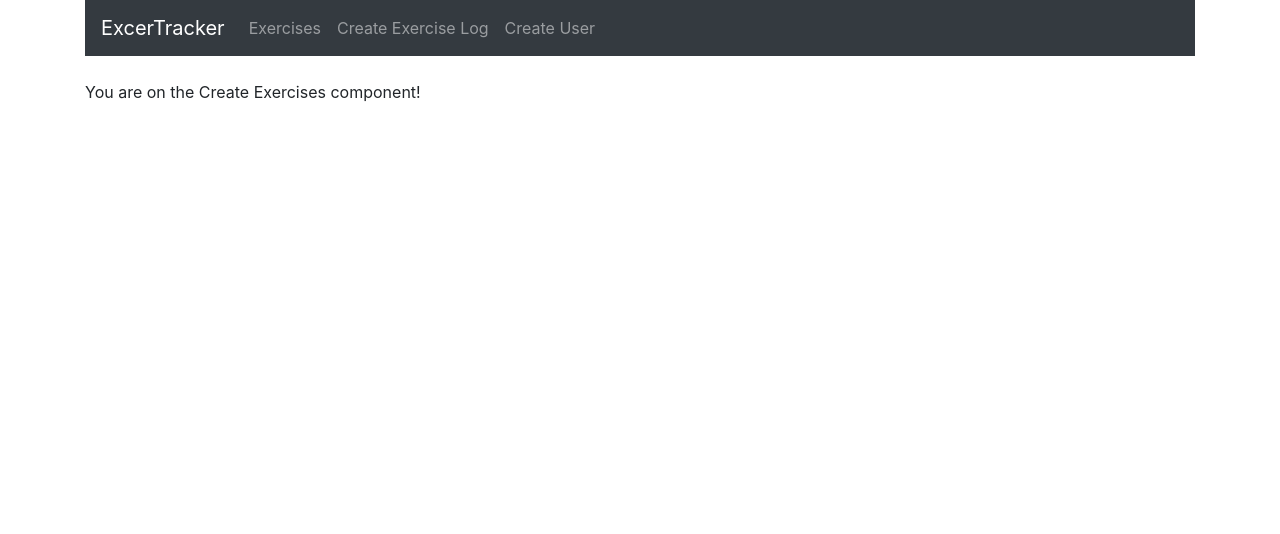
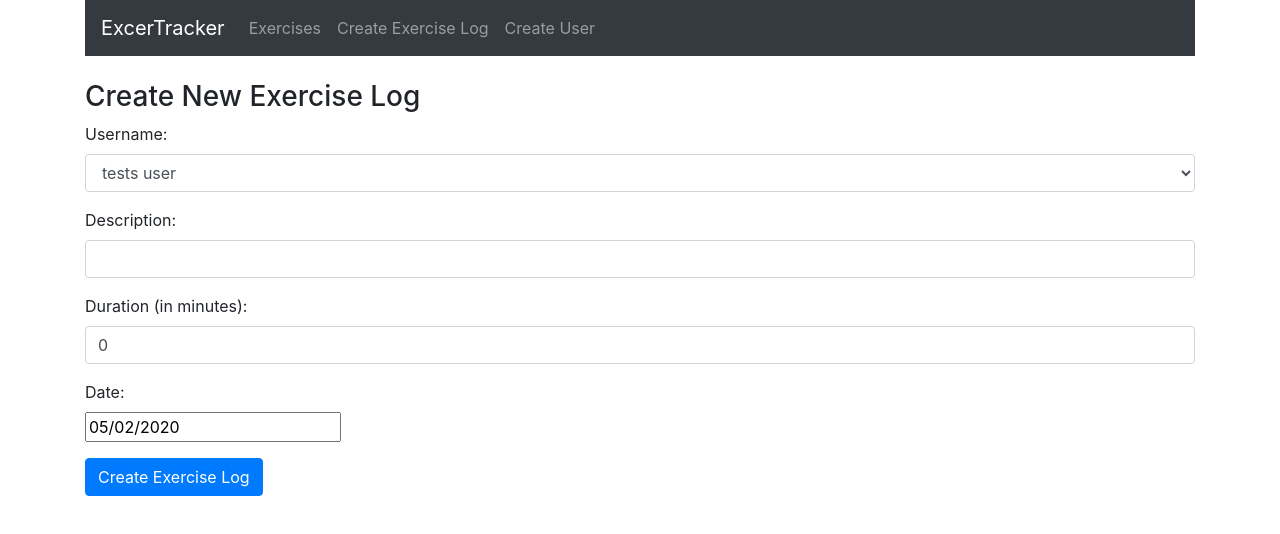
Before and after one commit to OliverLSanz/mern-exercise-tracker, a React (Create React App) app: page /create in a window 1280 px wide. Shown: the top 534 px of the page. Built offline with nearby package versions, Linux system fonts and the light colour scheme.

Commit message:
Add functionality to createUser and createExercise components

```diff
--- a/package.json
+++ b/package.json
@@ -8,6 +8,7 @@
     "@testing-library/user-event": "^7.2.1",
     "bootstrap": "^4.4.1",
     "react": "^16.13.1",
+    "react-datepicker": "^2.14.1",
     "react-dom": "^16.13.1",
     "react-router-dom": "^5.1.2",
     "react-scripts": "3.4.1"
--- a/src/components/create-exercise.component.js
+++ b/src/components/create-exercise.component.js
@@ -1,11 +1,136 @@
 import React, { Component } from 'react';
+import DatePicker from 'react-datepicker';
+import 'react-datepicker/dist/react-datepicker.css'
 
 export default class CreateExercise extends Component {
+  constructor(props) {
+    super(props);
+
+    // this code is needed so that the word "this" refers to the CreateExercise class in each method
+    // this way the methods can access this.setState
+    this.onChangeUsername = this.onChangeUsername.bind(this);
+    this.onChangeDescription = this.onChangeDescription.bind(this);
+    this.onChangeDuration = this.onChangeDuration.bind(this);
+    this.onChangeDate = this.onChangeDate.bind(this);
+    this.onSubmit = this.onSubmit.bind(this);
+
+    // create a state reflecting MongoDB exercise fields
+    // whenever the state changes, the component will update
+    this.state = {
+      username: '',
+      description: '',
+      duration: 0,
+      date: new Date(),
+      users: []
+    }
+  }
+
+  // this is a lifecicle method. That are methods that react will call at some point
+  componentDidMount() {
+    // we hardcode a user until we connect the frontend with the backend
+    this.setState({
+      users: ['tests user'],
+      username: 'test user'
+    })
+  }
+
+  onChangeUsername(e) {
+    // we never directly change state. Instead we use setState
+    // Only the specified field is changed
+    this.setState({
+      username: e.target.value  // target will be the textbox where the username is
+    });
+  }
+
+  onChangeDescription(e) {
+    this.setState({
+      description: e.target.value
+    });
+  }
+
+  onChangeDuration(e) {
+    this.setState({
+      duration: e.target.value
+    });
+  }
+
+// The date will be a little different. We will use a library to make a calendar
+// appear and use that as input
+  onChangeDate(date) {
+    this.setState({
+      date: date
+    });
+  }
+
+  onSubmit(e) {
+    e.preventDefault();  // prevents default html form submit behavior
+    const exercise = {
+      username: this.state.username,
+      description: this.state.description,
+      duration: this.state.duration,
+      date: this.state.date
+    }
+    console.log(exercise);
+
+    window.location = '/';
+  }
+
   render() {
     return (
       <div>
-       <p>You are on the Create Exercises component!</p>
-      </div>
+      <h3>Create New Exercise Log</h3>
+      <form onSubmit={this.onSubmit}>
+        <div className="form-group">
+          <label>Username: </label>
+          <select ref="userInput"
+              required
+              className="form-control"
+              value={this.state.username}
+              onChange={this.onChangeUsername}>
+              {
+                // we get the options from our users array
+                this.state.users.map(function(user) {
+                  return <option
+                    key={user}
+                    value={user}>{user}
+                    </option>;
+                })
+              }
+          </select>
+        </div>
+        <div className="form-group">
+          <label>Description: </label>
+          <input  type="text"
+              required
+              className="form-control"
+              value={this.state.description}
+              onChange={this.onChangeDescription}
+              />
+        </div>
+        <div className="form-group">
+          <label>Duration (in minutes): </label>
+          <input
+              type="text"
+              className="form-control"
+              value={this.state.duration}
+              onChange={this.onChangeDuration}
+              />
+        </div>
+        <div className="form-group">
+          <label>Date: </label>
+          <div>
+            <DatePicker
+              selected={this.state.date}
+              onChange={this.onChangeDate}
+            />
+          </div>
+        </div>
+
+        <div className="form-group">
+          <input type="submit" value="Create Exercise Log" className="btn btn-primary" />
+        </div>
+      </form>
+    </div>
     )
   }
 }
--- a/src/components/create-user.component.js
+++ b/src/components/create-user.component.js
@@ -1,10 +1,57 @@
 import React, { Component } from 'react';
 
 export default class CreateUser extends Component {
+
+  constructor(props) {
+    super(props);
+
+    this.onChangeUsername = this.onChangeUsername.bind(this);
+    this.onSubmit = this.onSubmit.bind(this);
+
+    // create a state reflecting MongoDB exercise fields
+    // whenever the state changes, the component will update
+    this.state = {
+      username: '',
+    }
+  }
+
+  onChangeUsername(e) {
+    this.setState({
+      username: e.target.value
+    });
+  }
+
+  onSubmit(e) {
+    e.preventDefault();
+    const user = {
+      username: this.state.username,
+    }
+    console.log(user);
+
+    this.setState({
+      username: ''
+    })
+  }
+
+
   render() {
     return (
       <div>
-       <p>You are on the Create Users component!</p>
+        <h3>Create New User</h3>
+        <form onSubmit={this.onSubmit}>
+          <div className="form-group">
+            <label>Username: </label>
+            <input  type="text"
+                required
+                className="form-control"
+                value={this.state.username}
+                onChange={this.onChangeUsername}
+                />
+          </div>
+          <div className="form-group">
+            <input type="submit" value="Create User" className="btn btn-primary" />
+          </div>
+        </form>
       </div>
     )
   }
```
Also changed, not shown: 1 other file (tests, documents, lock files or other folders).
